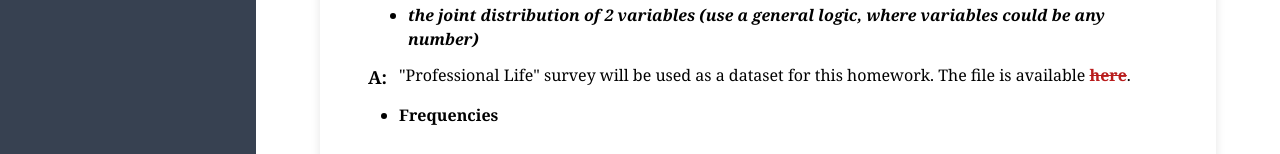
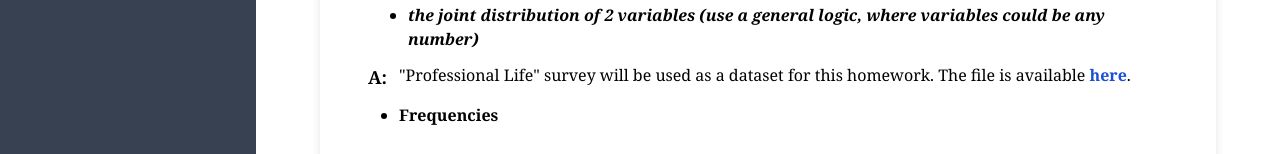
Before and after one commit to karera123/blog-stats, a React (Create React App) app: page /#/2 in a window 1280 px wide. Shown: the part 462-616 px from the top of the page. Built offline with nearby package versions, Linux system fonts and the light colour scheme.

Commit message:
Update link first exercise

```diff
--- a/src/assets/data/application/hw2/Graph.tsx
+++ b/src/assets/data/application/hw2/Graph.tsx
@@ -123,7 +123,7 @@ const Graph = () => {
 
   return (
     <div>
-      "Professional Life" survey will be used as a dataset for this homework. The file is available {createLink('here', '#')}.
+      "Professional Life" survey will be used as a dataset for this homework. The file is available {createLink('here', 'https://gitlab.com/homeworks2282541/homework-2/random-variables/js/-/tree/main')}.
       <br />
       {/**
        * 3 Variables (frequencies)
```
